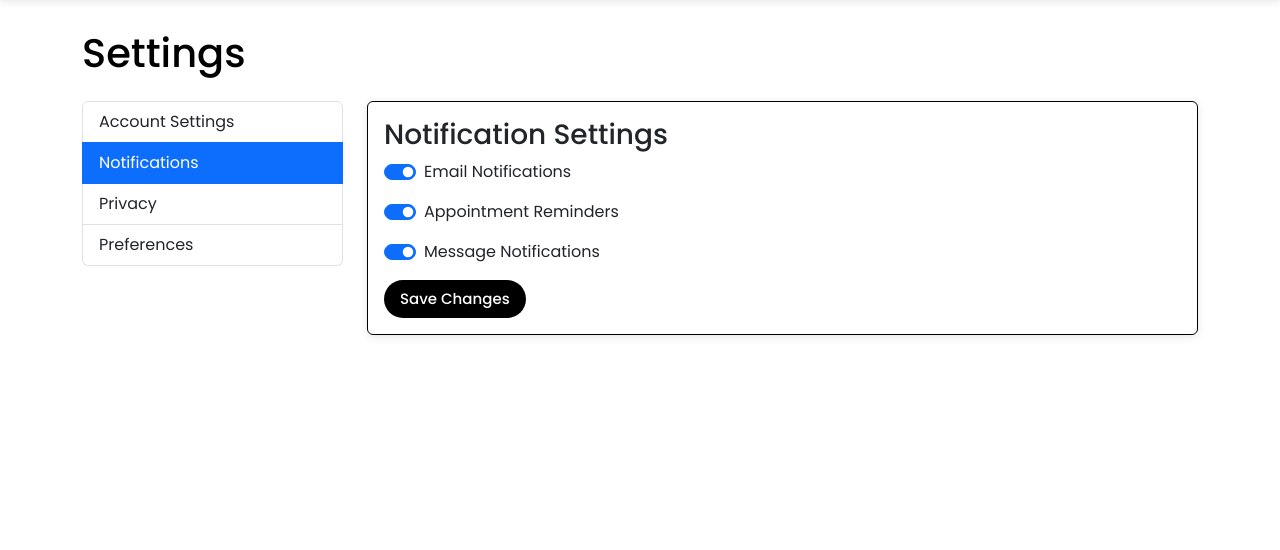
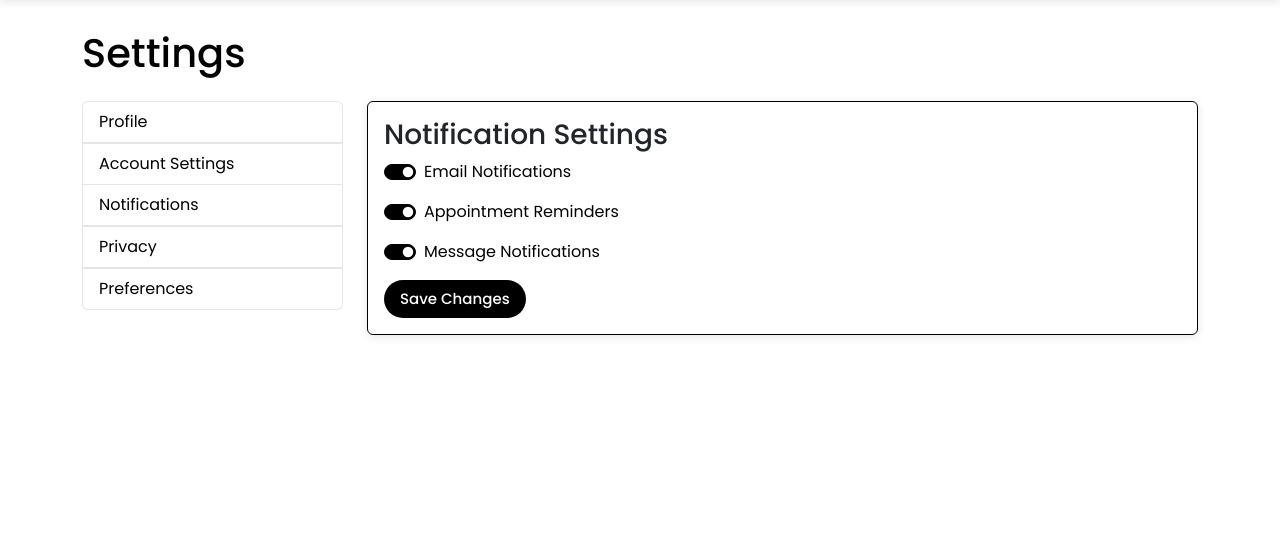
Before and after one commit to baaba-midnight/peerTutorApp, a PHP site: page /views/settings/settings.php in a window 1280 px wide, after a click on "Notifications". Shown: the part 75-625 px from the top of the page. Run offline with PHP 8.4, Linux system fonts and the light colour scheme.

Commit message:
Enhance styles for list group and student welcome section. Update list group item actions for better interaction and remove gradient background from student welcome.

```diff
--- a/assets/css/main.css
+++ b/assets/css/main.css
@@ -65,14 +65,35 @@ input[type="button"]:hover {
     border: 1px solid var(--primary-black);
     transform: translateY(-2px);
 }
+.list-group {
+    border: none;
+    background-color: var(--primary-white);
+    color: var(--primary-black);
+}
 
-/* Form styles */
+.list-group-item-action {
+    background-color: var(--primary-white) !important;
+    color: var(--primary-black) !important;
+    border: 1px solid var(--gray-medium) !important;
+    transition: all 0.3s ease;
+}
+.list-group-item-action:active,
+.list-group-item-action:focus {
+    background-color: var(--primary-black) !important;
+    color: var(--primary-white) !important;
+    border: 1px solid var(--primary-black) !important;
+}
+.form-check-input:checked {
+    background-color: var(--primary-black) !important;
+    border-color: var(--primary-black)!important;
+}
+
 .form-control {
     border: 1px solid var(--primary-black);
     background-color: var(--primary-white);
     color: var(--primary-black);
 }
-
+.form-switch { color: var(--primary-black); }
 .form-control:focus {
     border-color: var(--primary-black);
     box-shadow: 0 0 0 2px var(--gray-medium);
--- a/views/settings/settings.php
+++ b/views/settings/settings.php
@@ -21,8 +21,11 @@
             <h1 class="mb-4">Settings</h1>
 
             <div class="row">
-                <div class="col-md-3">
+                <div class="col-md-3 ">
                     <div class="list-group">
+                        <a href="#profile" class="list-group-item list-group-item-action" data-bs-toggle="list">
+                            Profile
+                        </a>
                         <a href="#account" class="list-group-item list-group-item-action active" data-bs-toggle="list">
                             Account Settings
                         </a>
```
Also changed, not shown: assets/css/student-dashboard.css (+2 -7 lines).
